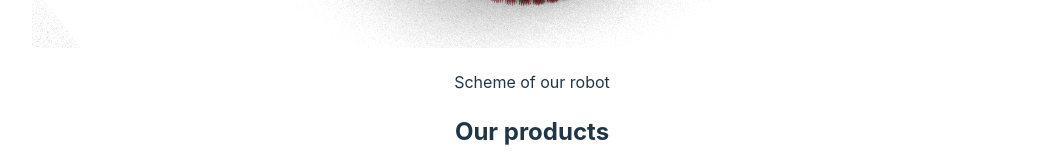
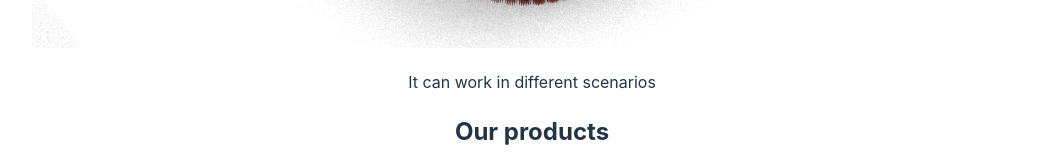
Before and after one commit to Liziye725/test_website_o_robotics, a React (Vite) app: page / in a window 1280 px wide. Shown: the part 989-1149 px from the top of the page, without its empty margins (108-1170 px from the left). Built offline with nearby package versions, Linux system fonts and the light colour scheme.

Commit message:
Small change to description for home page

```diff
--- a/src/pages/homepage/HomePage.jsx
+++ b/src/pages/homepage/HomePage.jsx
@@ -16,7 +16,7 @@ export default function HomePage() {
                 <div className='home-picture'>
                     <img src={overview2} alt="Overview 2"  style={{ maxWidth: '1000px'}} />
                     <p>
-                        Scheme of our robot
+                        It can work in different scenarios
                     </p>
                 </div>
             </div>
```
